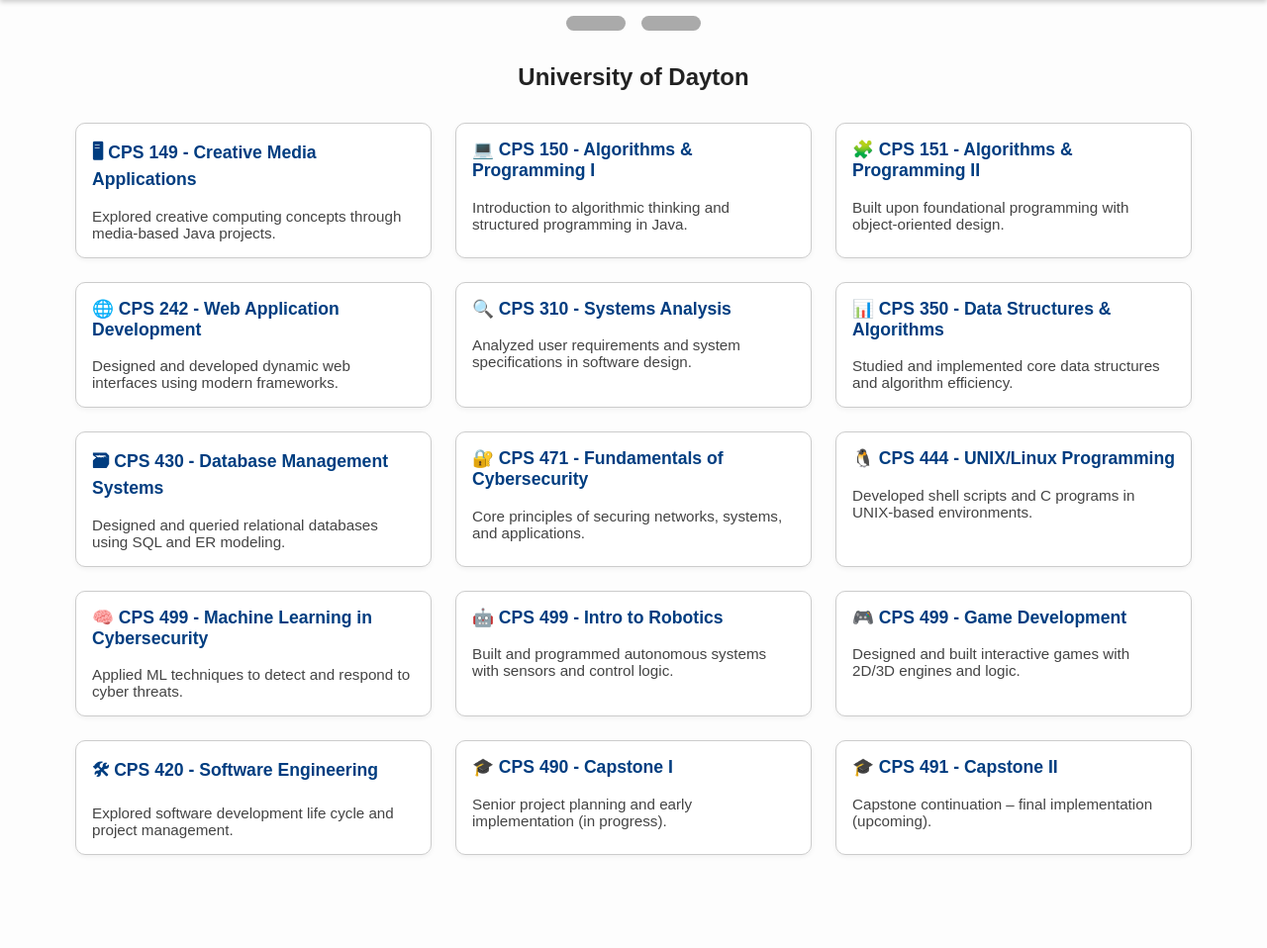
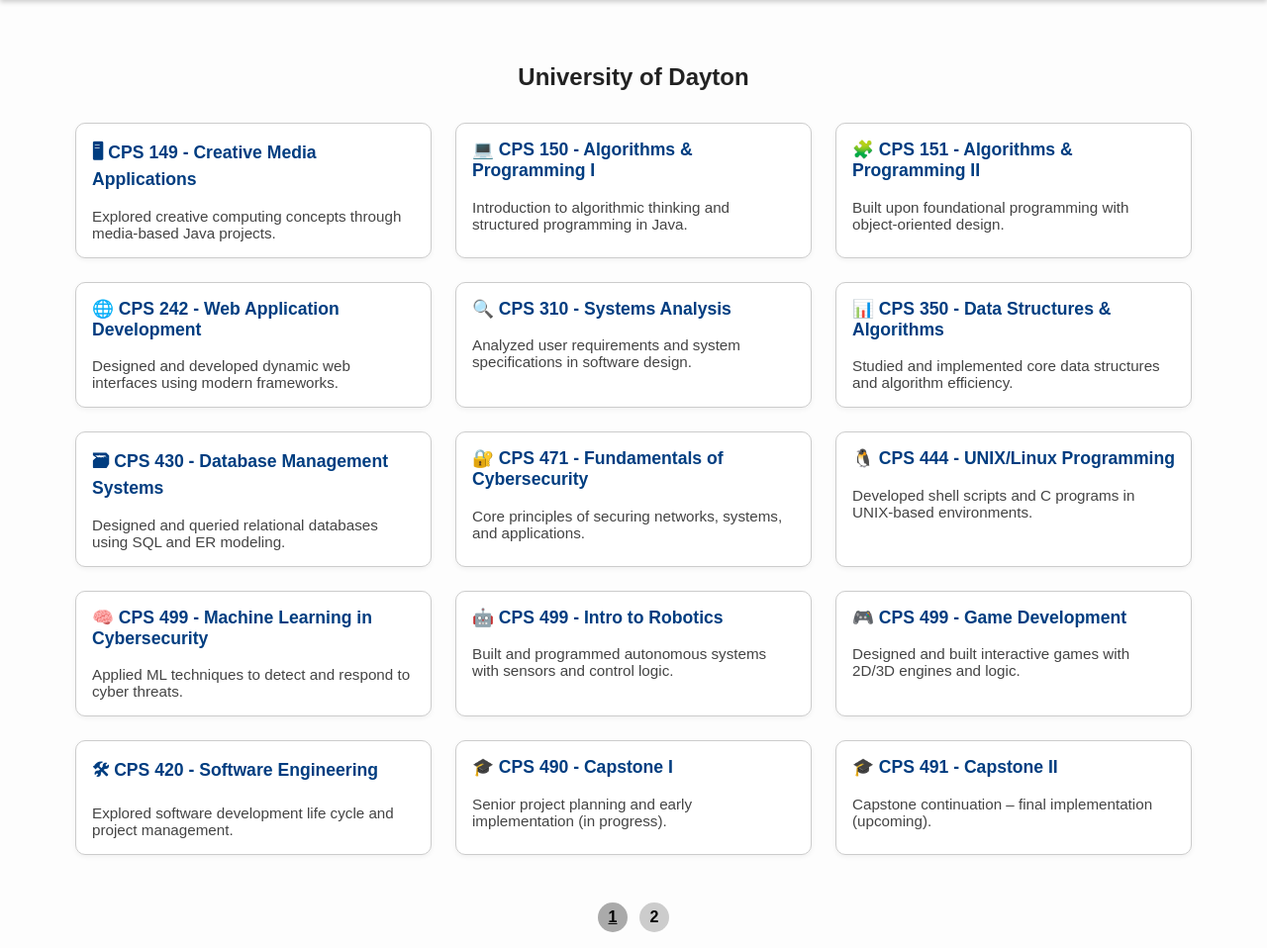
Before and after one commit to DanielleJTaylor/DT, a plain HTML site: page coursework.html in a window 1280 px wide. Shown: the part 64-1022 px from the top of the page at 99% size. Before the commit the page ends 960 px from the top, so only its background shows below. Drawn offline with Linux system fonts and the light colour scheme.

Commit message:
Changed buttons to bottom

```diff
--- a/coursework.html
+++ b/coursework.html
@@ -22,7 +22,6 @@
 
   <div class="slide">
   <main class="home-course-container">
-    <div class="button-strip" id="buttonStrip"></div>  <!-- Button strip placed ABOVE content -->
 
     <div class="coursework-container">
       <div class="course-content-wrapper">
@@ -31,6 +30,7 @@
         </div>
       </div>
     </div>
+      <div class="button-strip bottom-nav" id="buttonStrip"></div>  <!-- Button strip placed BELOW content -->
     </main>
     </div>
 
@@ -71,11 +71,13 @@
         buttonStrip.innerHTML = "";
         institutions.forEach((_, index) => {
           const btn = document.createElement("button");
-        btn.className = "nav-btn";
+          btn.className = "nav-btn" + (index === currentIndex ? " active" : "");
+          btn.textContent = index + 1;
           btn.onclick = () => switchPage(index);
           buttonStrip.appendChild(btn);
         });
       }
+
 
     function renderPages() {
       const content = document.getElementById("courseContent");
@@ -105,6 +107,7 @@
       currentIndex = index;
       const content = document.getElementById("courseContent");
       content.style.transform = `translateX(-${100 * index}vw)`;
+      renderButtons();  // Updates active state
     }
 
 
--- a/style.css
+++ b/style.css
@@ -286,33 +286,40 @@ main.home-container {
   justify-content: center;
 }
 
-.button-strip {
+.button-strip.bottom-nav {
   display: flex;
-  width: 100vw;
-  position: absolute;
   justify-content: center;
-  align-items: center;
+  align-items: end;
   margin-top: 1rem;
-  gap: 1rem;
-  box-sizing: border-box;
+  gap: 0.75rem;
+  padding-bottom: 1rem;
 }
 
 
 
 .nav-btn {
-  width: 60px;       /* 3x wider */
-  height: 15px;      /* original height */
-  border-radius: 999px; /* makes it oval */
-  background: #aaa;
+  width: 30px;
+  height: 30px;
+  border-radius: 50%;
+  background: #ccc;
   border: none;
+  color: black;
+  font-weight: bold;
+  font-size: 1rem;
   cursor: pointer;
-  transition: transform 0.2s ease;
+  transition: background-color 0.2s ease, transform 0.2s ease;
 }
 
 .nav-btn:hover {
+  background: #999;
   transform: scale(1.1);
-  background: #888;
 }
+
+.nav-btn.active {
+  text-decoration: underline;
+  background: #aaa;
+}
+
 
 
 .course-content-wrapper {
```
Lines whose indentation alone changed are shown as unchanged.
